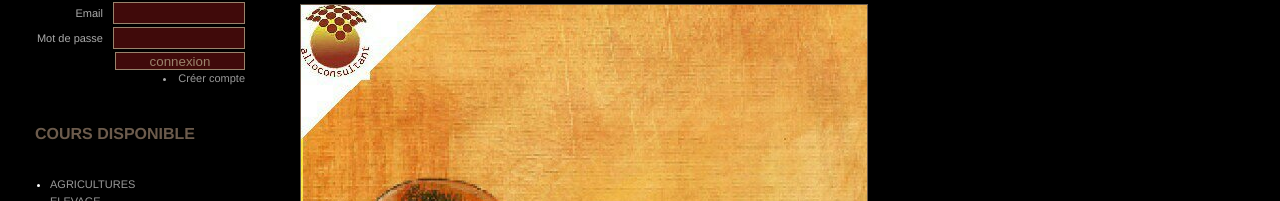
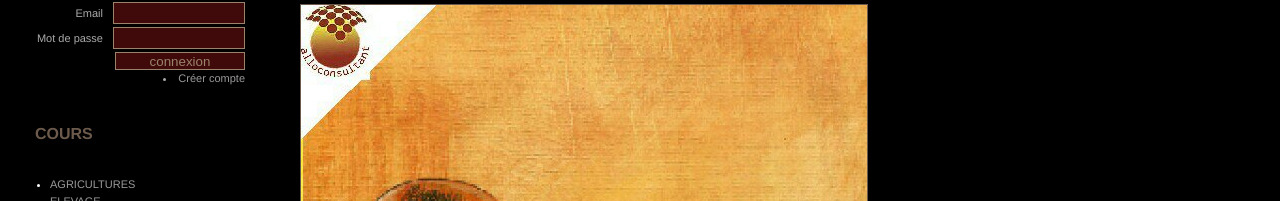
Before and after one commit to MakersMali2021/hippodile.github.io, a plain HTML site: page index.html in a window 1280 px wide. Shown: the part 472-673 px from the top of the page. Drawn offline with Linux system fonts and the light colour scheme.

Commit message:
Update index.html

```diff
--- a/index.html
+++ b/index.html
@@ -26,7 +26,7 @@
 
 	<div id="templatemo_banner">
        	<div id="templatemo_banner_text">
-            <div id="banner_title"><h3>Bienvenue sur  </div> <div id="templatemo_sitetitle">Ladɔniya<span> Baga</span></div></div><br />
+            <div id="banner_title"><h3>Bienvenue sur </div> <div id="templatemo_sitetitle">Ladɔniya<span> Baga</span></div></div><br />
             <p>
 
             <div class="more_button"><a href="#">Apropos</a></div>
@@ -60,7 +60,7 @@
                 </form>
 			</div>
 
-            <h2>COURS DISPONIBLE</h2>
+            <h2>COURS</h2>
             <ul>
                 <li><a href="index.html" >AGRICULTURES</a></li>
                 <li><a href="subpage.html">ELEVAGE</a></li>
```
